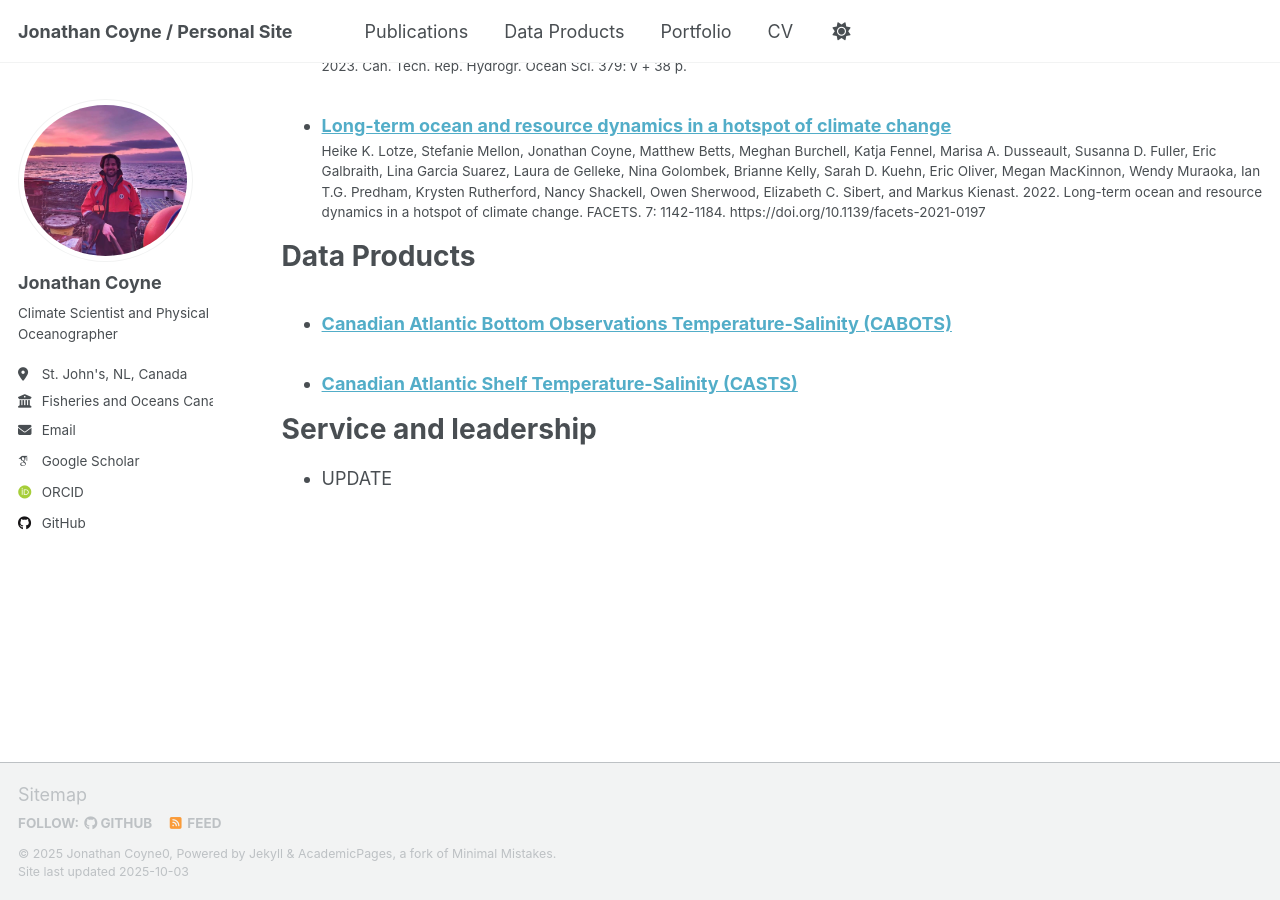
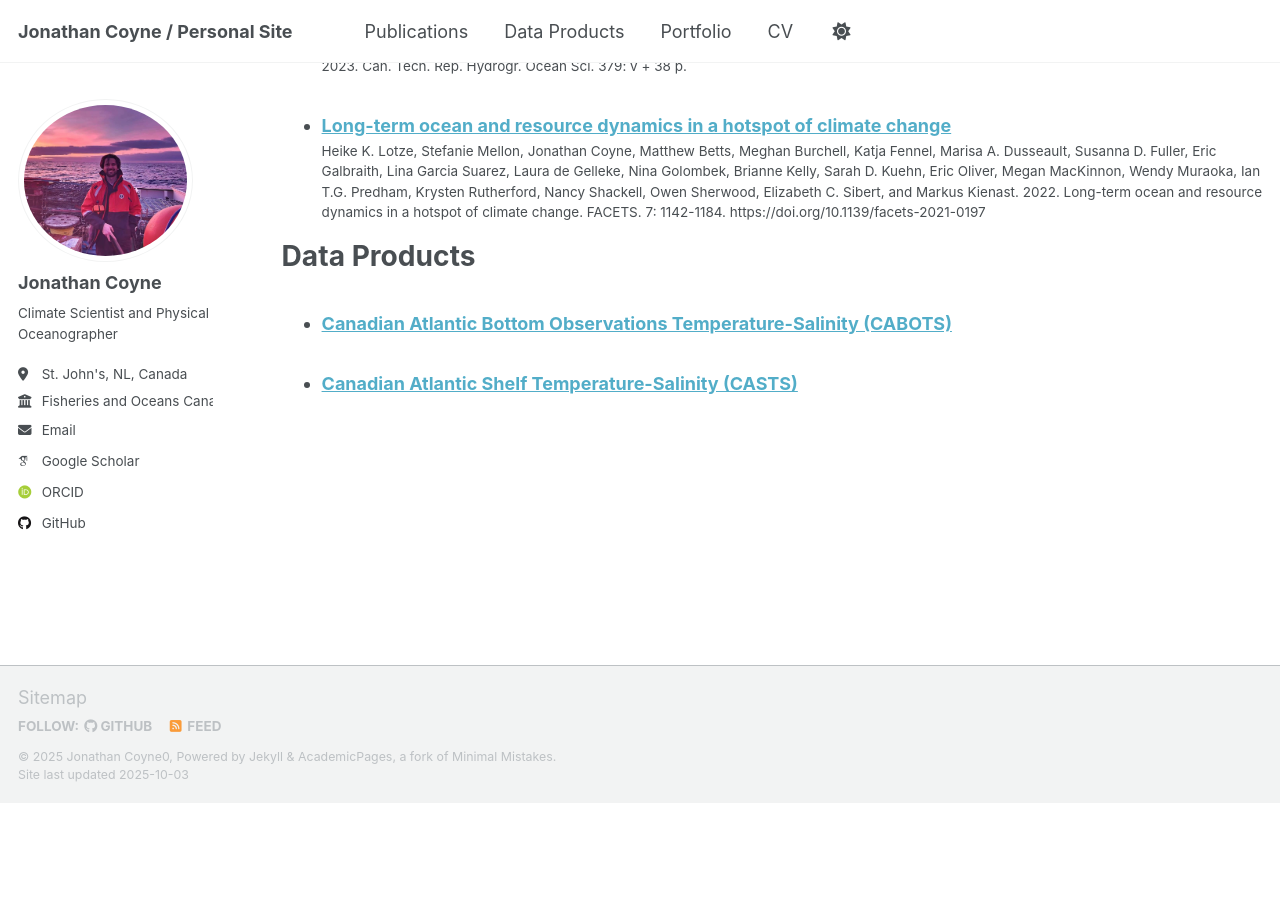
Before and after one commit to jn533213/jn533213.github.io, a Jekyll site: the page built from _pages/cv.md, in a window 1280 px wide and 900 px high, scrolled down 3282 px. Built offline with Jekyll 4.4.1, drawn with Linux system fonts in a browser that asks for light colours; some web fonts are replaced; a script that is not in the unit is left out; after the commit the page ends 4085 px from its top, so only the background shows below that.

Commit message:
Update cv.md

```diff
--- a/_pages/cv.md
+++ b/_pages/cv.md
@@ -63,7 +63,3 @@ Data Products
   <ul>{% for post in site.teaching reversed %}
     {% include archive-single-cv.html %}
   {% endfor %}</ul>
-
-Service and leadership
-======
-* UPDATE
```
